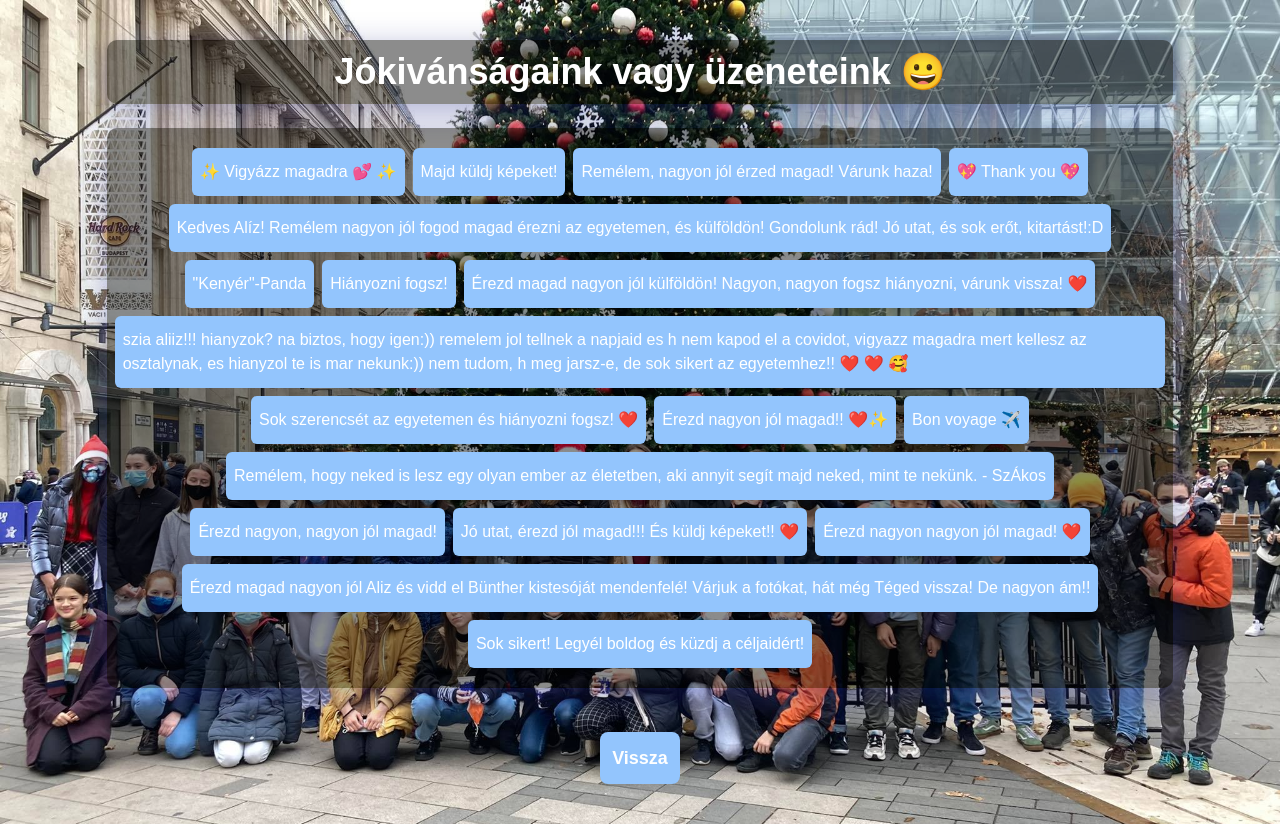
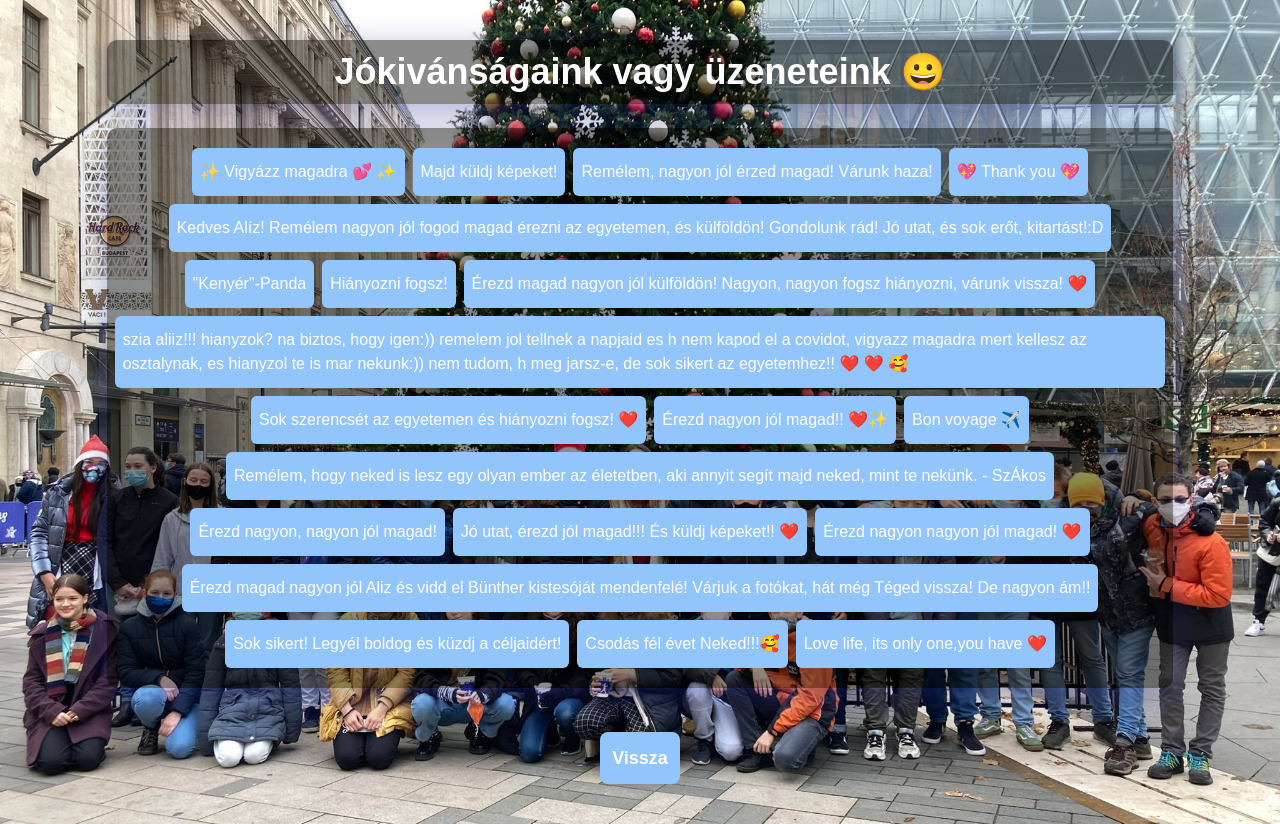
Before and after one commit to barnabasgoz/aliiz, a Next.js app: page /jokivansagok in a window 1280 px wide. Built offline with nearby package versions, Linux system fonts and the light colour scheme.

Commit message:
added new messages

```diff
--- a/pages/jokivansagok.js
+++ b/pages/jokivansagok.js
@@ -30,6 +30,8 @@ function Jokivansagok(props) {
                 <div className='text-white font-poppins text-base hover:text-lg duration-700 hover:bg-blue-400 bg-blue-300 pt-3 pb-3 p-2 rounded-md'>Érezd nagyon nagyon jól magad! ❤️ </div>
                 <div className='text-white font-poppins text-base hover:text-lg duration-700 hover:bg-blue-400 bg-blue-300 pt-3 pb-3 p-2 rounded-md'>Érezd magad nagyon jól Aliz és vidd el Bünther kistesóját mendenfelé! Várjuk a fotókat, hát még Téged vissza! De nagyon ám!!</div>
                 <div className='text-white font-poppins text-base hover:text-lg duration-700 hover:bg-blue-400 bg-blue-300 pt-3 pb-3 p-2 rounded-md'>Sok sikert! Legyél boldog és küzdj a céljaidért!</div>
+                <div className='text-white font-poppins text-base hover:text-lg duration-700 hover:bg-blue-400 bg-blue-300 pt-3 pb-3 p-2 rounded-md'>Csodás fél évet Neked!!!🥰</div>
+                <div className='text-white font-poppins text-base hover:text-lg duration-700 hover:bg-blue-400 bg-blue-300 pt-3 pb-3 p-2 rounded-md'>Love life, its only one,you have ❤️</div>
             </div>
             <br/>
             <Link href="/" passHref>
```
